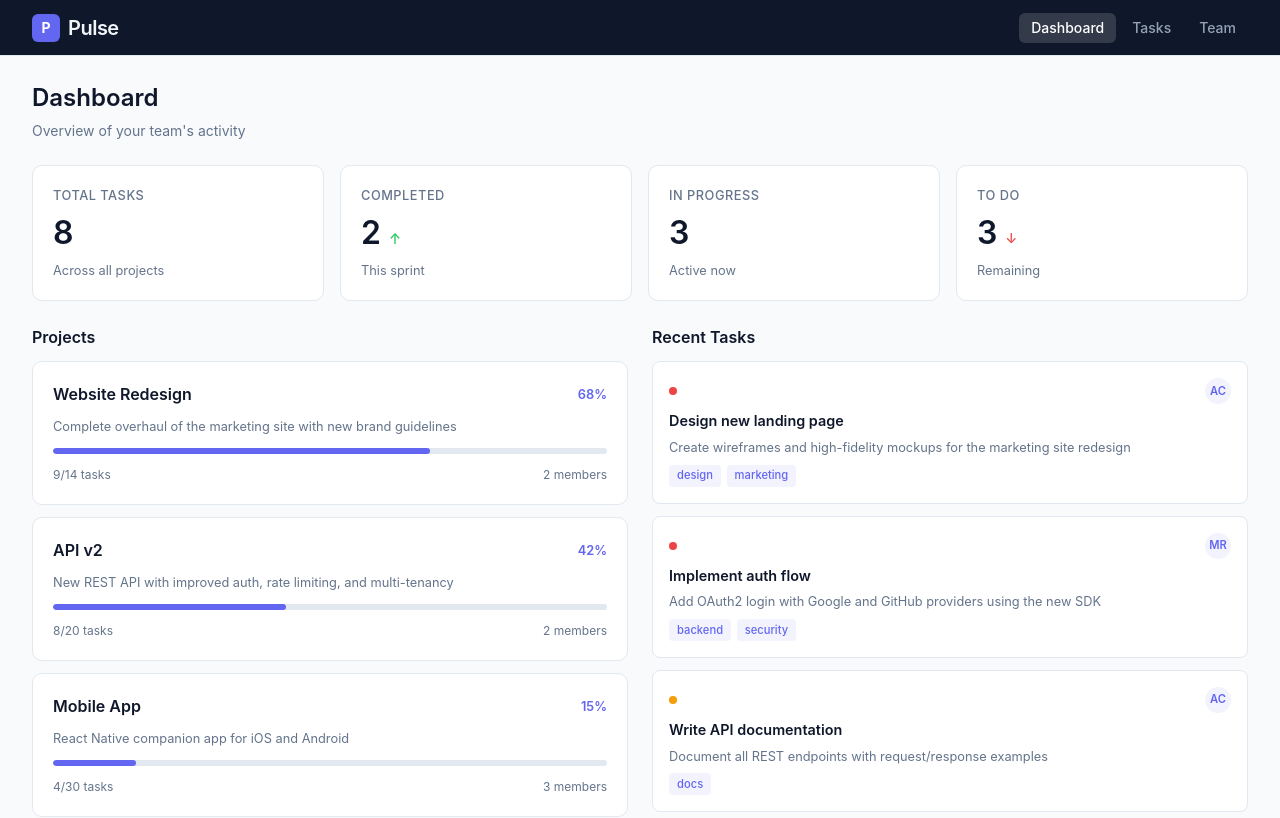
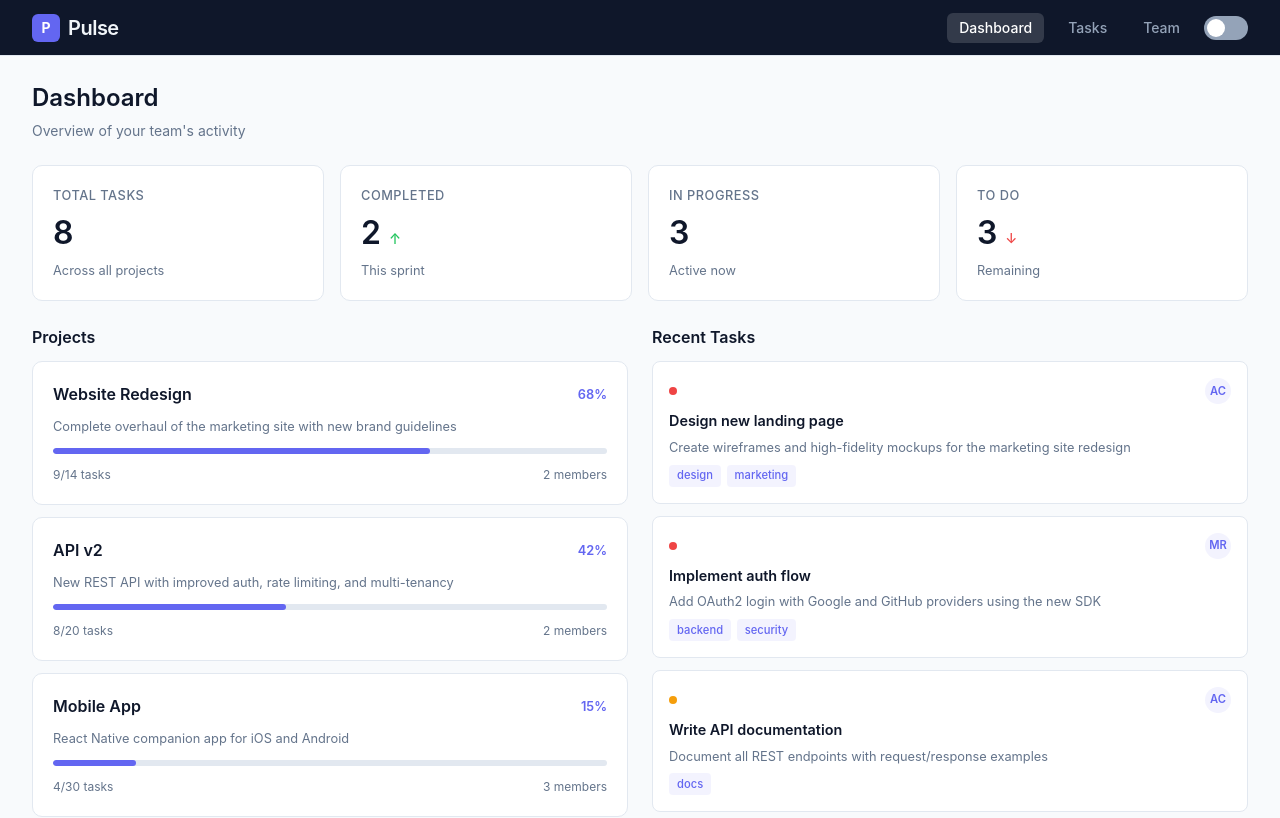
Before and after one commit to Nelson-PROIA/pulse-dashboard, a React (Vite) app: page / in a window 1280 px wide. Shown: the top 818 px of the page. Built offline with nearby package versions, Linux system fonts and the light colour scheme.

Commit message:
feat: add dark mode toggle

```diff
--- a/src/components/Navbar.css
+++ b/src/components/Navbar.css
@@ -25,21 +25,21 @@
 .navbar-logo {
   width: 28px;
   height: 28px;
+  border-radius: 6px;
   background: var(--accent);
-  border-radius: 6px;
+  color: white;
+  font-weight: 700;
+  font-size: 14px;
   display: flex;
   align-items: center;
   justify-content: center;
-  font-weight: 700;
-  font-size: 14px;
-  color: white;
 }
 
 .navbar-links {
   list-style: none;
   display: flex;
   align-items: center;
-  gap: 0.25rem;
+  gap: 0.75rem;
   margin: 0;
   padding: 0;
 }
@@ -63,3 +63,32 @@
   background: rgba(255, 255, 255, 0.15);
   color: white;
 }
+
+.theme-toggle {
+  width: 44px;
+  height: 24px;
+  background: var(--navbar-link);
+  border-radius: 12px;
+  position: relative;
+  cursor: pointer;
+  transition: background 0.2s ease-in-out;
+}
+
+.theme-toggle[data-theme='dark'] {
+  background: var(--accent);
+}
+
+.theme-toggle-dot {
+  width: 18px;
+  height: 18px;
+  background: white;
+  border-radius: 50%;
+  position: absolute;
+  top: 3px;
+  left: 3px;
+  transition: transform 0.2s ease-in-out;
+}
+
+.theme-toggle[data-theme='dark'] .theme-toggle-dot {
+  transform: translateX(20px);
+}
--- a/src/components/Navbar.tsx
+++ b/src/components/Navbar.tsx
@@ -1,4 +1,6 @@
 import './Navbar.css';
+import { useEffect, useState } from 'react';
+import { useLocalStorage } from '../hooks/useLocalStorage';
 
 interface NavbarProps {
   currentPage: string;
@@ -6,6 +8,16 @@ interface NavbarProps {
 }
 
 function Navbar({ currentPage, onNavigate }: NavbarProps) {
+  const [isDark, setIsDark] = useLocalStorage('pulse-dark-mode', false);
+
+  useEffect(() => {
+    document.documentElement.setAttribute('data-theme', isDark ? 'dark' : 'light');
+  }, [isDark]);
+
+  const toggleTheme = () => {
+    setIsDark((prev: boolean) => !prev);
+  };
+
   return (
     <nav className="navbar">
       <div className="navbar-brand">
@@ -40,6 +52,11 @@ function Navbar({ currentPage, onNavigate }: NavbarProps) {
             Team
           </a>
         </li>
+        <li>
+          <div className="theme-toggle" data-theme={isDark ? 'dark' : 'light'} onClick={toggleTheme}>
+            <div className="theme-toggle-dot"></div>
+          </div>
+        </li>
       </ul>
     </nav>
   );
--- a/src/index.css
+++ b/src/index.css
@@ -24,6 +24,21 @@
 
   -webkit-font-smoothing: antialiased;
   -moz-osx-font-smoothing: grayscale;
+}
+
+:root[data-theme='dark'] {
+  --text: #a0aec0;
+  --text-h: #e2e8f0;
+  --bg: #1a202c;
+  --border: #2d3748;
+  --card-bg: #2d3748;
+  --accent-bg: rgba(99, 102, 241, 0.2);
+  --accent-border: rgba(99, 102, 241, 0.5);
+  --shadow: 0 1px 3px rgba(0, 0, 0, 0.2), 0 1px 2px rgba(0, 0, 0, 0.12);
+
+  --navbar-bg: #0f172a;
+  --navbar-text: #e2e8f0;
+  --navbar-link: #cbd5e0;
 }
 
 * {
```
